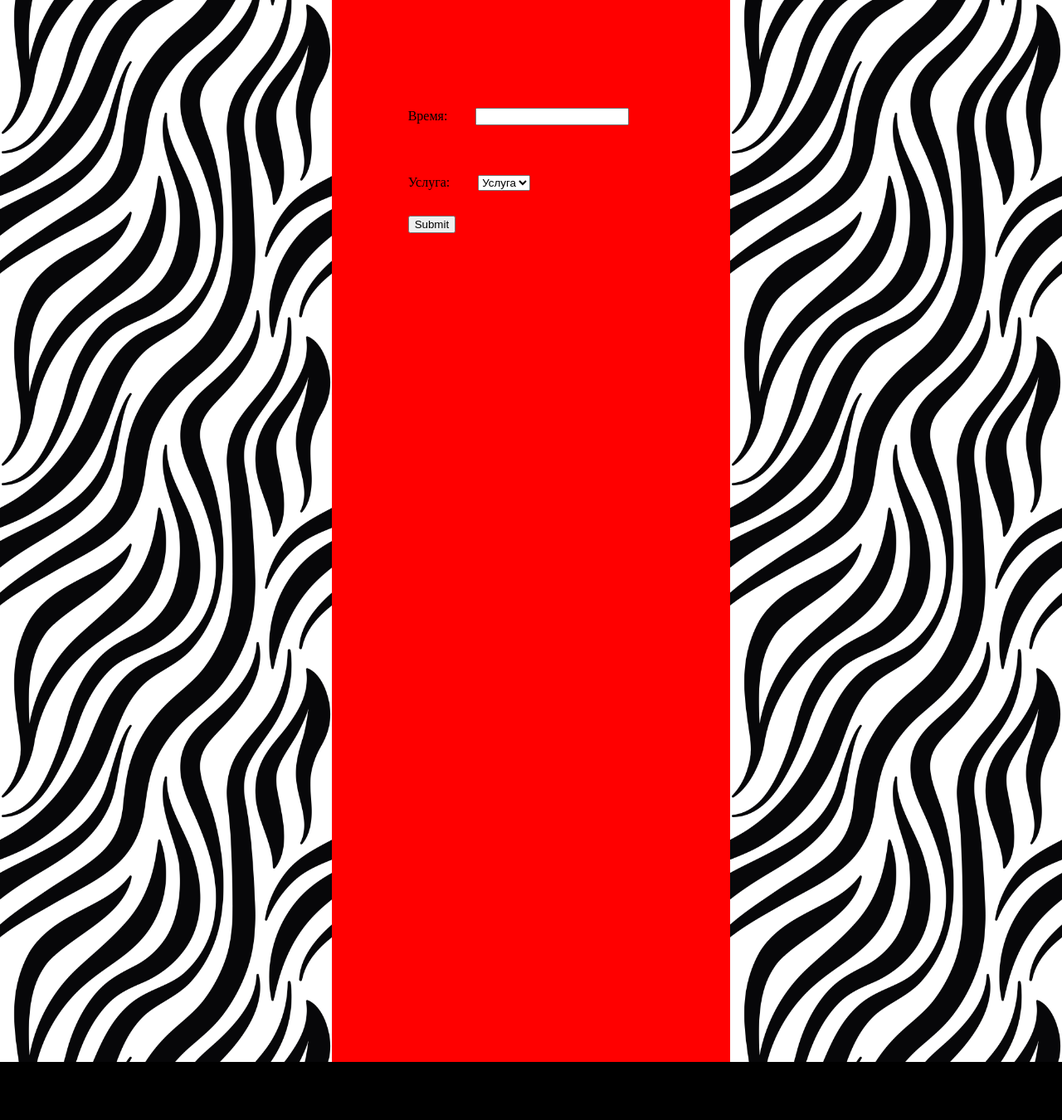
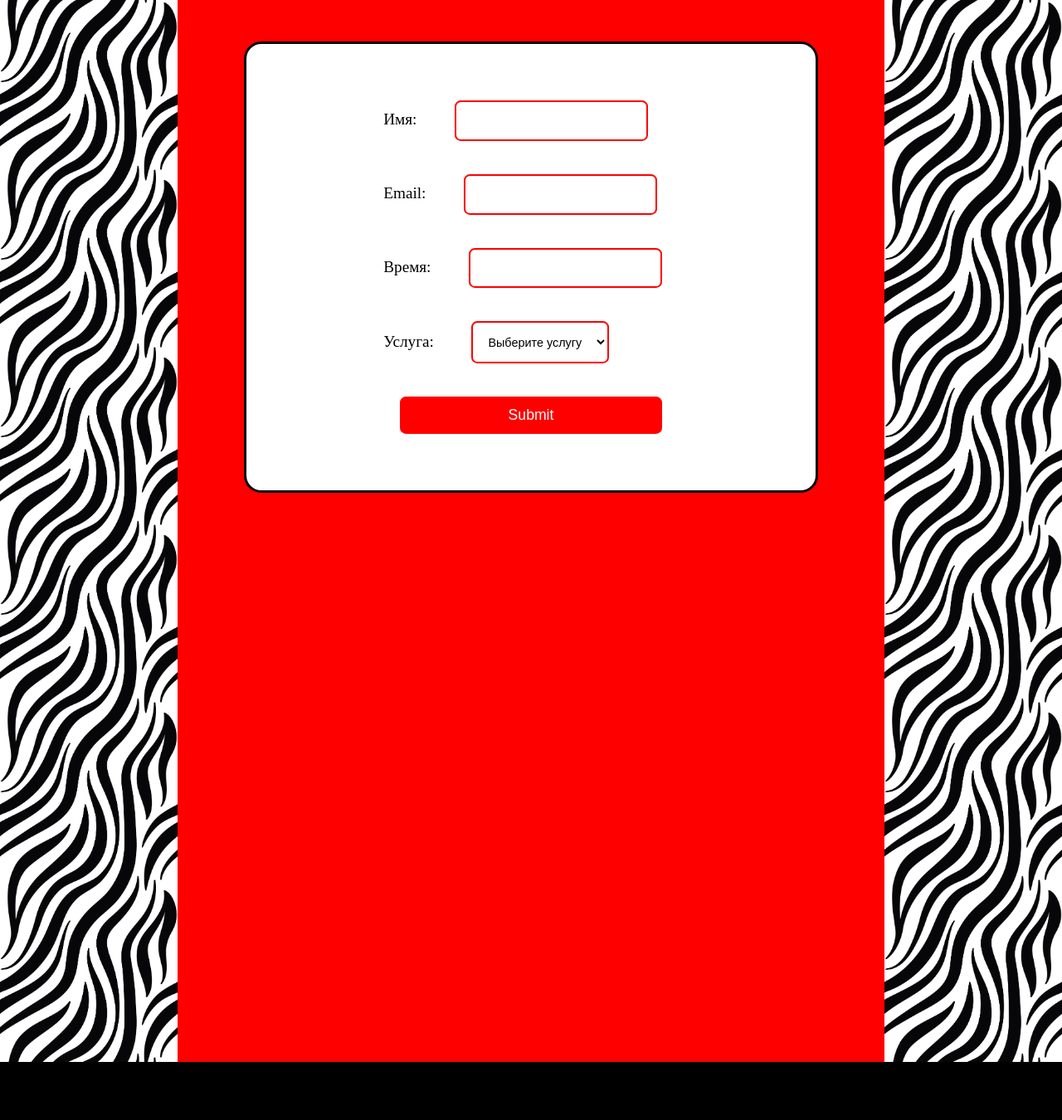
Before and after one commit to HenryAler/Calendar, a Django app: template record/barber/templates/price.html in a window 1280 px wide. Shown: the part 60-1410 px from the top of the page at 83% size. Run offline with Django 5.2, Linux system fonts and the light colour scheme; the template is opened without the code that fills it: values that come from a table or form of the project are taken from there, others are empty.

Commit message:
Add models WorkList, reworking viwes.py barber, some changes in css and html files

```diff
--- a/record/barber/forms.py
+++ b/record/barber/forms.py
@@ -3,9 +3,10 @@ from .models import Barber, Price
 
 
 class RecordForm(forms.Form):
-
+    name = forms.CharField(label='Имя', max_length=255)
+    email = forms.EmailField(label='Email')
     time = forms.TimeField(label='Время')
-    service = forms.ModelChoiceField(label='Услуга', queryset=None, empty_label='Услуга')
+    service = forms.ModelChoiceField(label='Услуга', queryset=None, empty_label='Выберите услугу')
 
     def __init__(self, *args, **kwargs):
         super().__init__(*args, **kwargs)
--- a/record/barber/templates/price.html
+++ b/record/barber/templates/price.html
@@ -8,6 +8,18 @@
 
 {% block content %}
 
+<div class='box-form'>
+
+    <form action="request_form" method="post">
+        {% csrf_token %}
+        {{ form }}
+        <input class='btn-input' type="submit" value="Submit">
+        <input name='barber' type='hidden' value='{{ barber }}'>
+    </form>
+
+</div>
+
+{% endblock %}
 {% comment %} <div class="box">
 
     <table>
@@ -27,12 +39,3 @@
         </table>
 
     </div> {% endcomment %}
-
-
-        <form action="request_form" method="post">
-            {% csrf_token %}
-            {{ form }}
-            <input type="submit" value="Submit">
-        </form>
-
-{% endblock %}
--- a/record/static/css/price.css
+++ b/record/static/css/price.css
@@ -28,12 +28,48 @@ table th {
 }
 
 form {
-    margin-top: 100px;
+    display: flex;
+    flex-direction: column;
+    margin: 3em;
 }
 
-form #id_time {
-    margin: 30px;
+.box-form {
+    margin: 50px;
+    display: flex;
+    justify-content: center;
+    width: 100%;
+    height: max-content;
+    background-color: white;
+    border: 3px solid rgb(0, 0, 0);
+    border-radius: 2rcap;
 }
-form #id_service {
-    margin: 30px;
+.btn-input {
+    margin: 20px;
+    padding: 10px 30px;
+    border: 2px solid red;
+    border-radius: .7rcap;
+    color: white;
+    background-color: red;
+    font-size: 1.1em;
 }
+
+input {
+    margin: 20px;
+    border: 2px solid red;
+    border-radius: .7rcap;
+    padding: 1em 1.5em;
+    font-size: .9em;
+}
+select {
+    margin: 20px;
+    background-color: white;
+    border: 2px solid red;
+    border-radius: .7rcap;
+    padding: 1em;
+    font-size: .9em;
+}
+
+label {
+    font-size: 1.2em;
+    margin-right: 1.1em;
+}
```
Also changed, not shown: record/barber/admin.py (+7 -1 lines), record/barber/models.py (+18 -0 lines), record/barber/views.py (+10 -7 lines), record/barber/migrations/0020_worklist.py (added), record/barber/migrations/0021_worklist_email_worklist_name.py (added). Lines whose indentation alone changed are shown as unchanged.
